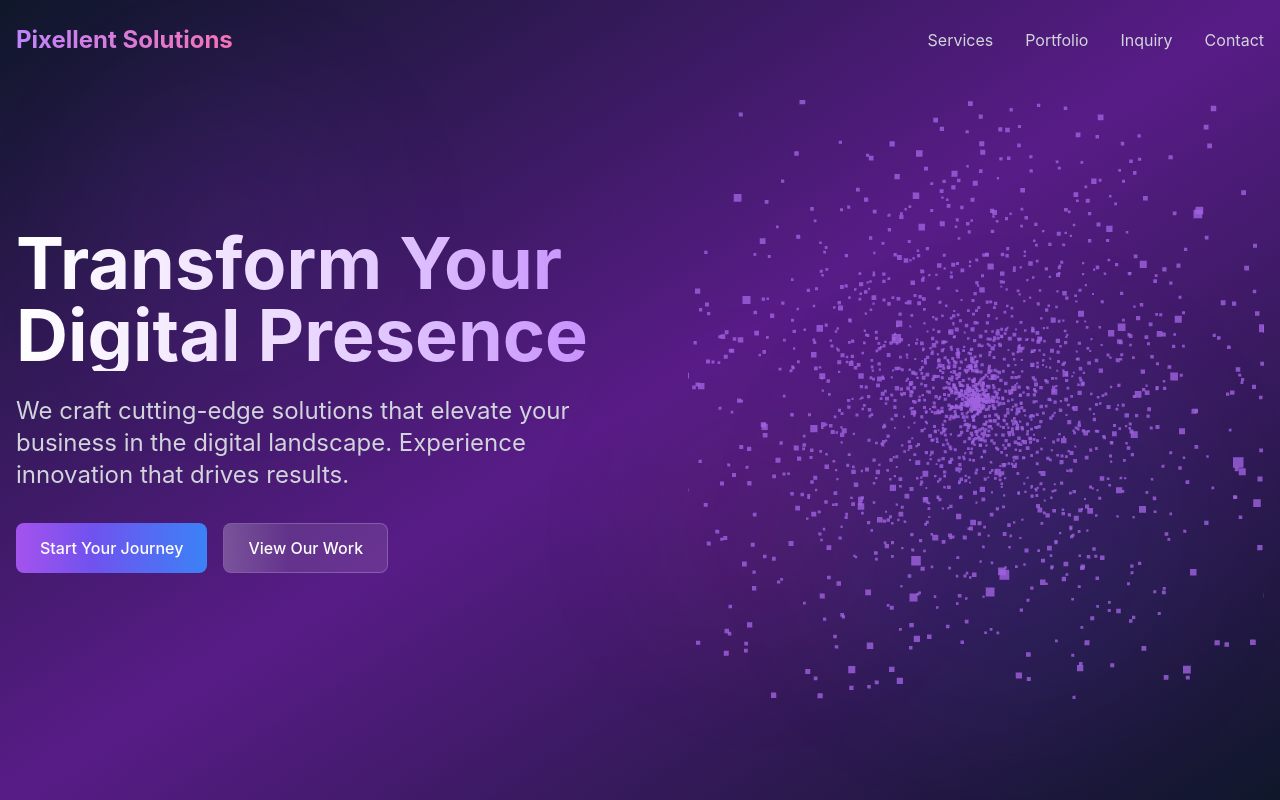
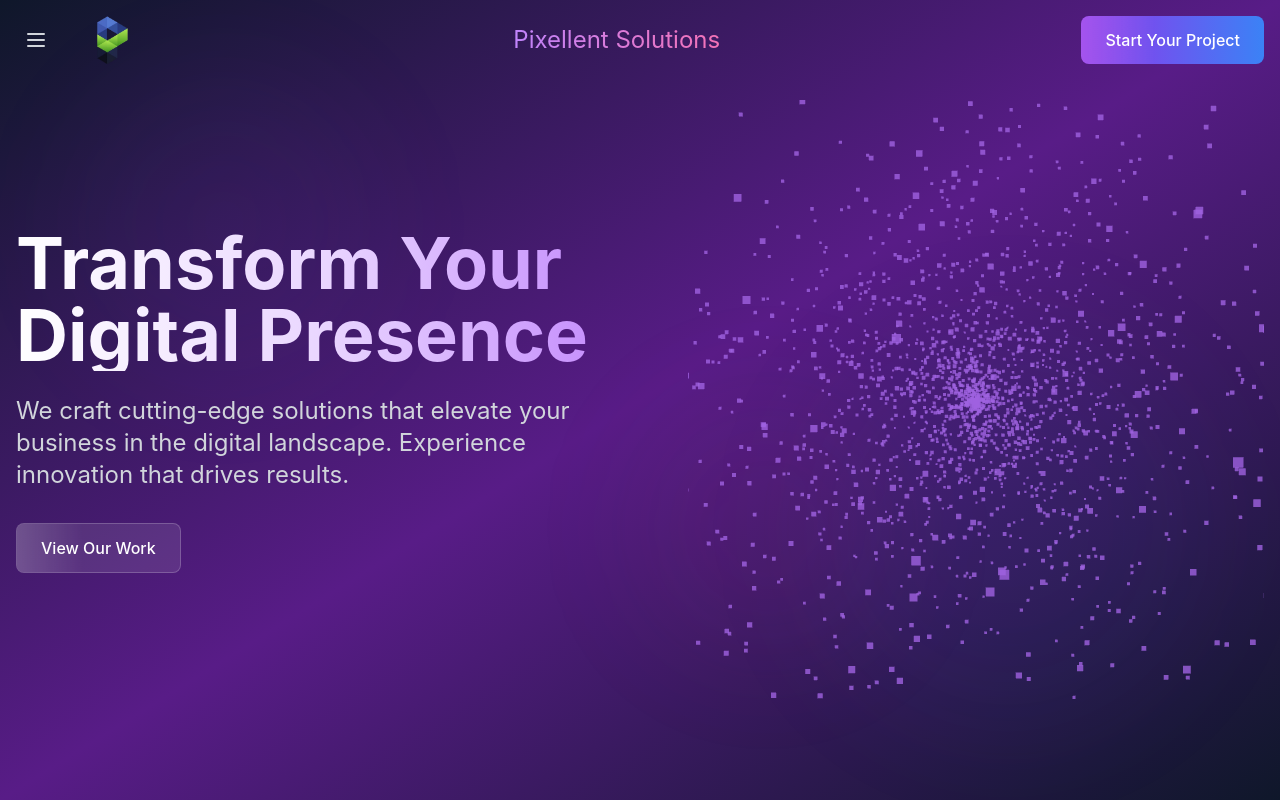
Before and after one commit to Pixellent-Solutions-LLC/pixellentsolutions, a Next.js app: page / in a window 1280 px wide. Shown: the top 800 px of the page. Built offline with nearby package versions, Linux system fonts and the light colour scheme.

Commit message:
design changes

```diff
--- a/components/Hero/Hero.tsx
+++ b/components/Hero/Hero.tsx
@@ -96,7 +96,6 @@ export default function Hero() {
             animate={{ opacity: 1, y: 0 }}
             transition={{ duration: 0.5, delay: 0.4 }}
           >
-            <FancyButton text="Start Your Journey" colorVariant="primary" />
             <FancyButton text="View Our Work" colorVariant="secondary" />
           </motion.div>
         </div>
--- a/components/Navbar/Navbar.tsx
+++ b/components/Navbar/Navbar.tsx
@@ -2,9 +2,12 @@
 
 import { cva, type VariantProps } from 'class-variance-authority';
 import Link from 'next/link';
+
 import { useState, useEffect } from 'react';
 import { twMerge } from 'tailwind-merge';
 import { motion, AnimatePresence } from 'framer-motion';
+import Image from 'next/image';
+import FancyButton from 'components/FancyButton/FancyButton';
 
 const navbar = cva([
   'fixed w-full z-50 transition-all duration-300',
@@ -13,7 +16,7 @@ const navbar = cva([
     scrolled: {
       true: ['bg-slate-900/95 backdrop-blur-sm shadow-lg'],
       false: ['bg-transparent'],
-    },
+    }
   },
   defaultVariants: {
     scrolled: false,
@@ -21,56 +24,77 @@ const navbar = cva([
 });
 
 const navContent = cva([
-  'max-w-7xl mx-auto px-4',
+  'w-full',
+  'px-4',
   'flex items-center justify-between',
   'h-20',
 ]);
 
+
 const navLogo = cva([
-  'text-2xl font-bold',
-  'bg-clip-text text-transparent',
-  'bg-gradient-to-r from-purple-400 to-pink-400',
+  'text-2xl',
   'hover:opacity-80 transition-opacity',
 ]);
 
+
 const navLinks = cva([
-  'hidden md:flex md:items-center md:space-x-8',
-]);
-
-const navLink = cva([
-  'text-gray-300 hover:text-white',
-  'transition-colors duration-300',
-  'relative group',
-]);
-
-const navLinkUnderline = cva([
-  'absolute -bottom-2 left-0 right-0 h-0.5',
-  'bg-gradient-to-r from-purple-400 to-pink-400',
-  'scale-x-0 group-hover:scale-x-100',
-  'transition-transform duration-300',
+  'fixed top-0 left-0 h-full', // Changed to full height from top
+  'w-[400px]', // Wider menu
+  'bg-slate-900/95 backdrop-blur-md', // Darker background with more blur
+  'border-r border-white/10',
+  'shadow-2xl',
+  'z-[41]',
+  'flex flex-col',
+  'pt-20', // Add padding top to account for header
 ]);
 
 const mobileMenuButton = cva([
-  '-mr-2 flex md:hidden',
+  'absolute left-4', // Almost at the edge
+  'flex items-center',
   'p-2 rounded-lg',
   'border border-white/10',
   'hover:bg-white/5',
   'transition-colors duration-300',
 ]);
 
-const mobileMenu = cva([
-  'absolute top-full left-0 right-0',
-  'bg-slate-900/95 backdrop-blur-sm',
-  'border-t border-white/10',
-  'shadow-lg',
-]);
-
 const mobileLink = cva([
-  'block px-4 py-3',
+  'block px-8 py-4', // Increased padding
   'text-gray-300 hover:text-white',
   'hover:bg-white/5',
   'transition-colors duration-300',
+  'text-lg', // Larger text
 ]);
+
+const inquiryButton = cva([
+  'px-6 py-2',
+  'border border-white/10',
+  'hover:bg-white/5',
+  'transition-colors duration-300',
+  'rounded-lg',
+  'text-gray-300',
+]);
+// Add the animation variants
+const variants = {
+  open: {
+    opacity: 1,
+    x: 0,
+    transition: {
+      type: "spring",
+      stiffness: 300,
+      damping: 30
+    }
+  },
+  closed: {
+    opacity: 0,
+    x: "-100%",
+    transition: {
+      type: "spring",
+      stiffness: 300,
+      damping: 30
+    }
+  }
+};
+
 
 export interface NavbarProps extends VariantProps<typeof navbar> {
   className?: string;
@@ -101,45 +125,11 @@ export const Navbar: React.FC<NavbarProps> = ({ className }) => {
   return (
     <nav className={twMerge(navbar({ scrolled }), className)}>
       <div className={navContent()}>
-        <Link href="/" className={navLogo()}>
-          Pixellent Solutions
-        </Link>
-
-        <div className={navLinks()}>
-          <Link
-            href="/#services"
-            className={navLink()}
-            onClick={(e) => handleSmoothScroll(e, 'services')}
-          >
-            Services
-            <div className={navLinkUnderline()} />
-          </Link>
-          <Link
-            href="/portfolio"
-            className={navLink()}
-          >
-            Portfolio
-            <div className={navLinkUnderline()} />
-          </Link>
-          <Link
-            href="/inquiry"
-            className={navLink()}
-          >
-            Inquiry
-            <div className={navLinkUnderline()} />
-          </Link>
-          <Link
-            href="/contact"
-            className={navLink()}
-          >
-            Contact
-            <div className={navLinkUnderline()} />
-          </Link>
-        </div>
-
+        {/* Left - Logo/Menu button */}
+        <div className="flex items-center gap-4">
           <button
             onClick={() => setIsOpen(!isOpen)}
-          className={mobileMenuButton()}
+            className="p-2"
             aria-label="Toggle menu"
           >
             <svg className="h-6 w-6 text-gray-300" stroke="currentColor" fill="none" viewBox="0 0 24 24">
@@ -150,17 +140,60 @@ export const Navbar: React.FC<NavbarProps> = ({ className }) => {
               )}
             </svg>
           </button>
+          <Link href="/" className={navLogo()}>
+              <Image
+              src="/assets/logo2.png"
+              alt="Logo"
+              width={80}
+              height={80}
+            />
+          </Link>
         </div>
 
+        {/* Center - Title (hidden on mobile, visible on md and up) */}
+        <div className="hidden md:block">
+        <Link href="/" className={twMerge(navLogo(), "bg-gradient-to-r from-purple-400 to-pink-400 text-transparent bg-clip-text")}>
+        Pixellent Solutions
+          </Link>
+        </div>
+
+        {/* Right - Inquiry Button */}
+        <Link
+          href="/inquiry"
+        >
+                   <FancyButton text="Start Your Project" colorVariant="primary" />
+
+        </Link>
+      </div>
       <AnimatePresence>
         {isOpen && (
+          <>
             <motion.div
-            className={mobileMenu()}
-            initial={{ opacity: 0, y: -10 }}
-            animate={{ opacity: 1, y: 0 }}
-            exit={{ opacity: 0, y: -10 }}
-            transition={{ duration: 0.2 }}
+              className="fixed inset-0 bg-black/60 backdrop-blur-sm z-40" // Darker overlay with blur
+              initial={{ opacity: 0 }}
+              animate={{ opacity: 1 }}
+              exit={{ opacity: 0 }}
+              onClick={() => setIsOpen(false)}
+            />
+            <motion.div
+              className={navLinks()}
+              initial="closed"
+              animate="open"
+              exit="closed"
+              variants={variants}
             >
+              {/* Close button at the top */}
+              <button
+                onClick={() => setIsOpen(false)}
+                className="absolute top-7 left-8 p-2"
+                aria-label="Close menu"
+              >
+                <svg className="h-6 w-6 text-gray-300" stroke="currentColor" fill="none" viewBox="0 0 24 24">
+                  <path strokeLinecap="round" strokeLinejoin="round" strokeWidth="2" d="M6 18L18 6M6 6l12 12" />
+                </svg>
+              </button>
+
+              <div className="flex flex-col pt-12">
                 <Link
                   href="/#services"
                   className={mobileLink()}
@@ -171,23 +204,27 @@ export const Navbar: React.FC<NavbarProps> = ({ className }) => {
                 <Link
                   href="/portfolio"
                   className={mobileLink()}
+                  onClick={() => setIsOpen(false)}
                 >
                   Portfolio
                 </Link>
                 <Link
                   href="/inquiry"
                   className={mobileLink()}
+                  onClick={() => setIsOpen(false)}
                 >
                   Inquiry
                 </Link>
-
                 <Link
                   href="/contact"
                   className={mobileLink()}
+                  onClick={() => setIsOpen(false)}
                 >
                   Contact
                 </Link>
+              </div>
             </motion.div>
+          </>
         )}
       </AnimatePresence>
     </nav>
```
Lines whose indentation alone changed are shown as unchanged.
